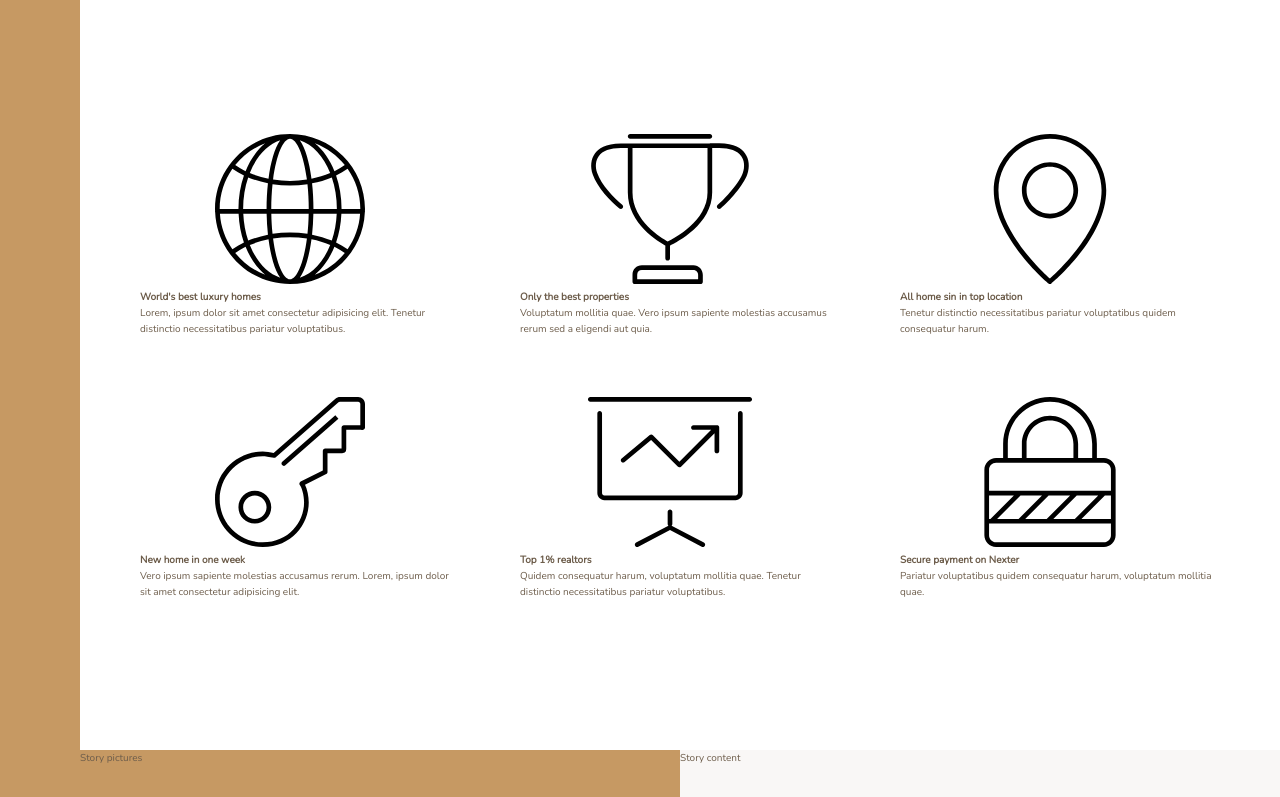
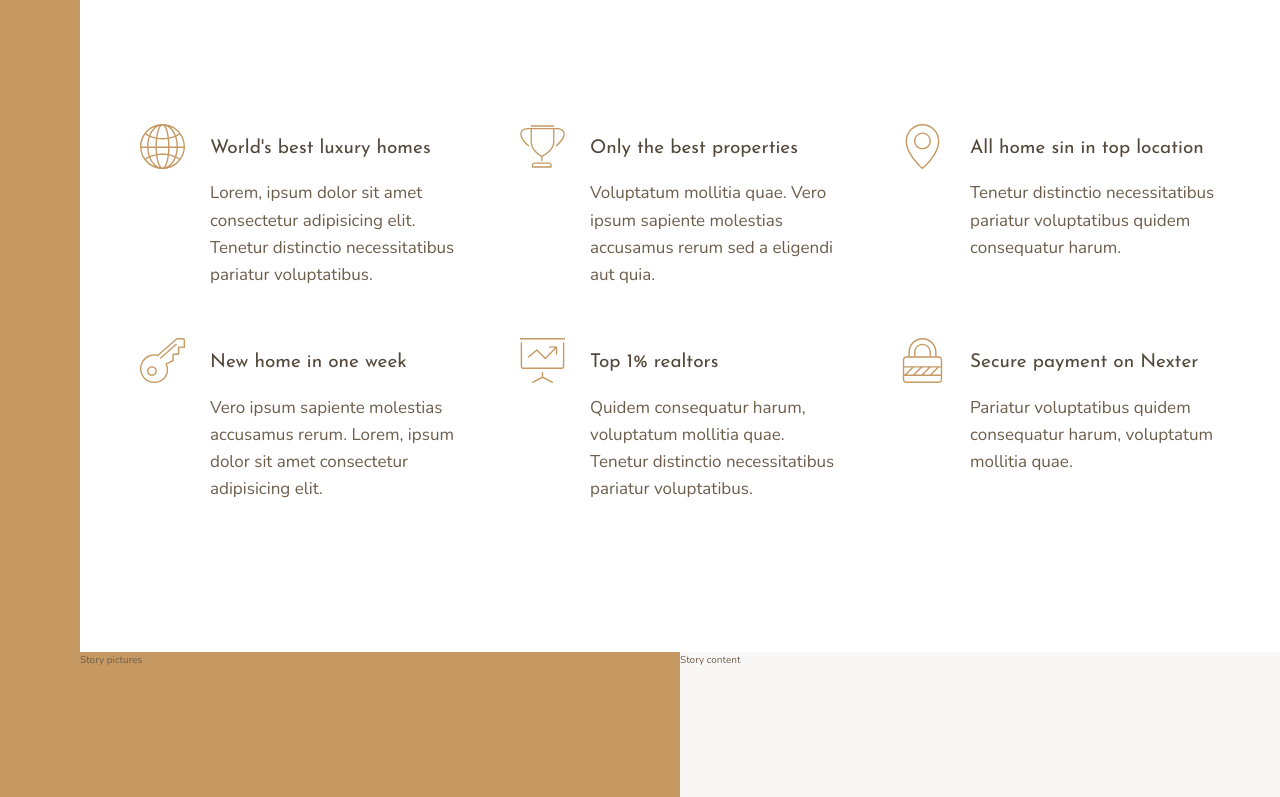
Before and after one commit to FrozenPyrozen/Nexter, a website: page index.html in a window 1280 px wide. Shown: the part 656-1453 px from the top of the page. Drawn offline with nearby package versions, Linux system fonts and the light colour scheme.

Commit message:
Finished features secction
Created grids iside of grid, created responsive component without media queries.

```diff
--- a/index.html
+++ b/index.html
@@ -26,7 +26,7 @@
         <svg class="feature__icon">
           <use xlink:href="img/sprite.svg#icon-global"></use>
         </svg>
-        <h4 class="heading-4">World's best luxury homes</h4>
+        <h4 class="heading-4 heading-4--dark">World's best luxury homes</h4>
         <p class="feature__text">
           Lorem, ipsum dolor sit amet consectetur adipisicing elit. Tenetur
           distinctio necessitatibus pariatur voluptatibus.
@@ -37,7 +37,7 @@
         <svg class="feature__icon">
           <use xlink:href="img/sprite.svg#icon-trophy"></use>
         </svg>
-        <h4 class="heading-4">Only the best properties</h4>
+        <h4 class="heading-4 heading-4--dark">Only the best properties</h4>
         <p class="feature__text">
           Voluptatum mollitia quae. Vero ipsum sapiente molestias accusamus
           rerum sed a eligendi aut quia.
@@ -48,7 +48,7 @@
         <svg class="feature__icon">
           <use xlink:href="img/sprite.svg#icon-map-pin"></use>
         </svg>
-        <h4 class="heading-4">All home sin in top location</h4>
+        <h4 class="heading-4 heading-4--dark">All home sin in top location</h4>
         <p class="feature__text">
           Tenetur distinctio necessitatibus pariatur voluptatibus quidem
           consequatur harum.
@@ -59,7 +59,7 @@
         <svg class="feature__icon">
           <use xlink:href="img/sprite.svg#icon-key"></use>
         </svg>
-        <h4 class="heading-4">New home in one week</h4>
+        <h4 class="heading-4 heading-4--dark">New home in one week</h4>
         <p class="feature__text">
           Vero ipsum sapiente molestias accusamus rerum. Lorem, ipsum dolor sit
           amet consectetur adipisicing elit.
@@ -70,7 +70,7 @@
         <svg class="feature__icon">
           <use xlink:href="img/sprite.svg#icon-presentation"></use>
         </svg>
-        <h4 class="heading-4">Top 1% realtors</h4>
+        <h4 class="heading-4 heading-4--dark">Top 1% realtors</h4>
         <p class="feature__text">
           Quidem consequatur harum, voluptatum mollitia quae. Tenetur distinctio
           necessitatibus pariatur voluptatibus.
@@ -81,7 +81,7 @@
         <svg class="feature__icon">
           <use xlink:href="img/sprite.svg#icon-lock"></use>
         </svg>
-        <h4 class="heading-4">Secure payment on Nexter</h4>
+        <h4 class="heading-4 heading-4--dark">Secure payment on Nexter</h4>
         <p class="feature__text">
           Pariatur voluptatibus quidem consequatur harum, voluptatum mollitia
           quae.
--- a/sass/_features.scss
+++ b/sass/_features.scss
@@ -4,6 +4,30 @@
   margin: 15rem 0;
 
   display: grid;
-  grid-template-columns: repeat(3, 1fr);
+  //grid-template-columns: repeat(3, 1fr);
+  grid-template-columns: repeat(auto-fit, minmax(25rem, 1fr));
   grid-gap: 6rem;
+  align-items: start;
 }
+
+.feature {
+
+    display: grid;
+    grid-template-columns: min-content 1fr;
+    grid-row-gap: 1.5rem;
+    grid-column-gap: 2.5rem;
+
+
+
+    &__icon {
+        fill: $color-primary;
+        width: 4.5rem;
+        height: 4.5rem;
+        grid-row: 1 / span 2;
+        transform: translateY(-1rem);
+    }
+
+    &__text {
+        font-size: 1.7rem;
+    }
+}
--- a/sass/_typography.scss
+++ b/sass/_typography.scss
@@ -0,0 +1,30 @@
+// placeholder
+%heading {
+    font-family: $font-display;
+    font-weight: 400;
+}
+
+.heading-1 {
+    @extend %heading;
+}
+
+.heading-2 {
+    @extend %heading;
+}
+
+.heading-3 {
+    @extend %heading;
+}
+
+.heading-4 {
+    @extend %heading;
+    font-size: 1.9rem;
+
+    &--light {
+        color: $color-grey-light-1;
+    }
+
+    &--dark {
+        color: $color-grey-dark-1;
+    }
+}
```
Also changed, not shown: css/style.css.
